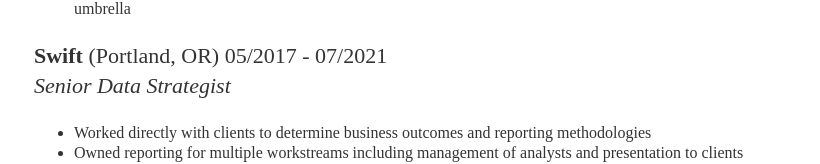
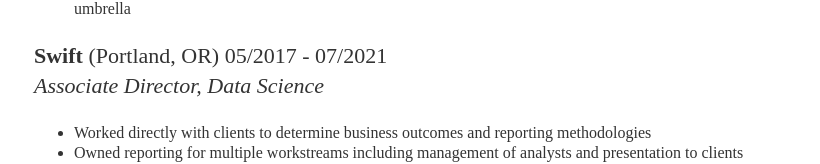
Before and after one commit to steveleathers/portfolio, a plain HTML site: page resume/index.html in a window 1280 px wide. Shown: the part 580-744 px from the top of the page, without its empty margins (222-1042 px from the left). Drawn offline with nearby package versions, Linux system fonts and the light colour scheme.

Commit message:
Update index.html

```diff
--- a/resume/index.html
+++ b/resume/index.html
@@ -43,7 +43,7 @@
         <li>Contributed to Cultural Intelligence center of excellence within the network of agencies under the Ayzenberg umbrella</li>
       </ul></p>
       <p><strong>Swift</strong> (Portland, OR) 05/2017 - 07/2021<br />
-      <em>Senior Data Strategist</em><br />
+      <em>Associate Director, Data Science</em><br />
       <ul>
         <li>Worked directly with clients to determine business outcomes and reporting methodologies</li>
         <li>Owned reporting for multiple workstreams including management of analysts and presentation to clients</li>
```
